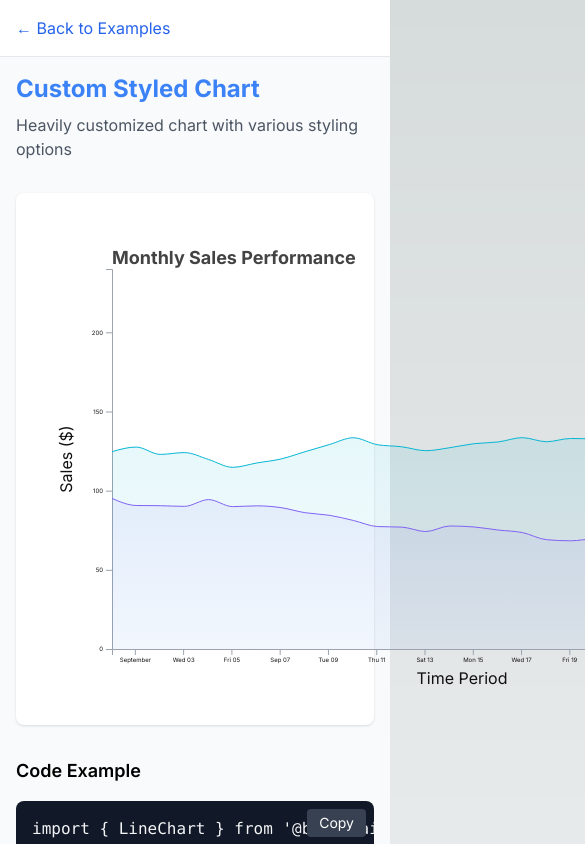
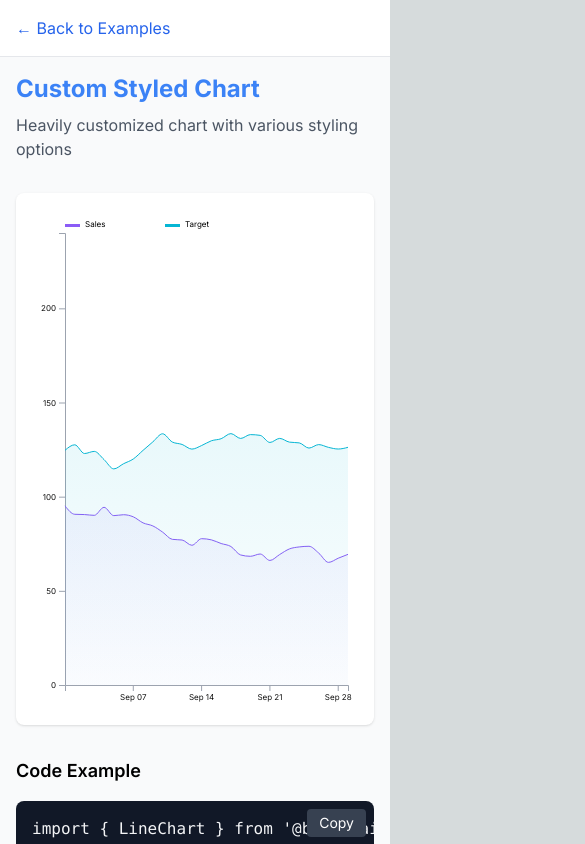
Before and after one commit to taehyeon3657/chartLibrary, a Next.js app in the folder apps/playground/: page /examples/line/custom in a window 390 px wide. Shown: the top 844 px of the page, 585 px wide, since content can reach past the window. Built offline with nearby package versions, Linux system fonts and the light colour scheme.

Commit message:
reg: line chart responsive props update

```diff
--- a/apps/playground/src/app/examples/line/custom/page.tsx
+++ b/apps/playground/src/app/examples/line/custom/page.tsx
@@ -17,6 +17,7 @@ export default function CustomExample() {
   config={{
     width: 800,
     height: 500,
+    responsive={true}
 
     // Title styling
     title: 'Monthly Sales Performance',
@@ -65,13 +66,15 @@ export default function CustomExample() {
       description="Heavily customized chart with various styling options"
     >
       <ChartContainer>
+
         <LineChart
           data={data}
+          responsive={true}
           config={{
             width: 800,
             height: 500,
-            title: 'Monthly Sales Performance',
-            titlePosition: 'LEFT',
+
+
             fonts: {
               xAxisTickFontSize: 6,
               yAxisTickFontSize: 6,
@@ -94,8 +97,6 @@ export default function CustomExample() {
             yAxisLabel: 'Sales ($)',
             gridColor: '#e5e7eb',
             axisColor: '#9ca3af',
-            showLegend: true,
-            legendPosition: 'right',
             enableAnimation: false,
             animationDuration: 1200,
             margin: { top: 60, right: 20, bottom: 60, left: 80 }
--- a/apps/playground/src/app/examples/line/responsive/page.tsx
+++ b/apps/playground/src/app/examples/line/responsive/page.tsx
@@ -34,8 +34,9 @@ export default function ResponsiveExample() {
             data={data}
             responsive={true}
             config={{
-              showLegend: true,
-              lineWidth: 2
+              height: 400,
+              showLegend: false,
+              lineWidth: 2,
             }}
           />
         </div>
@@ -47,6 +48,11 @@ export default function ResponsiveExample() {
             <LineChart
               data={data}
               responsive={true}
+              config={{
+                height: 200,
+                showXAxis: false,
+                showLegend: false,
+              }}
             />
           </div>
         </ChartContainer>
@@ -56,6 +62,10 @@ export default function ResponsiveExample() {
             <LineChart
               data={data}
               responsive={true}
+              config={{
+                showXAxis: false,
+                showLegend: false,
+              }}
             />
           </div>
         </ChartContainer>
--- a/packages/charts/src/line/LineChart.ts
+++ b/packages/charts/src/line/LineChart.ts
@@ -19,21 +19,25 @@ export interface RenderContext {
   defs: d3.Selection<SVGDefsElement, unknown, null, undefined>;
 }
 
-/**
- * LineChart 클래스 with 반응형 지원
- */
 export class LineChart extends BaseChart {
+  // 핵심 구성 요소들
   private state: LineChartState;
   private calculator: CoordinateCalculator;
   private renderer: LineChartRenderer;
   private scaleManager: ScaleManager;
   private eventManager: EventManager;
 
+  // 렌더링 컨텍스트
   private renderContext: RenderContext | null = null;
 
-  // 반응형 관련
+  // 반응형 관련 속성
   private resizeObserver: ResizeObserver | null = null;
   private resizeTimeout: NodeJS.Timeout | null = null;
+  private initialConfig: Partial<LineChartConfig>;
+
+  // [설정] 요소들이 커질 수 있는 최대 배율 (Visual Scale Cap)
+  // 화면이 아무리 커져도 선 두께나 폰트는 1.25배까지만 커짐 (너무 거대해짐 방지)
+  private readonly MAX_SCALE = 1.25;
 
   constructor(container: HTMLElement, config: Partial<LineChartConfig> = {}) {
     const defaultConfig: Partial<LineChartConfig> = {
@@ -62,6 +66,7 @@ export class LineChart extends BaseChart {
 
     const mergedConfig = { ...defaultConfig, ...config };
 
+    // Title/Legend Top 여백 자동 보정
     if (mergedConfig.title &&
         (mergedConfig.legendPosition === 'top' || !mergedConfig.legendPosition) &&
         mergedConfig.showLegend !== false) {
@@ -73,7 +78,14 @@ export class LineChart extends BaseChart {
       }
     }
 
-    super(container, { ...defaultConfig, ...config });
+    super(container, mergedConfig);
+
+    // 초기 설정 백업 (비율 계산 기준)
+    this.initialConfig = { ...mergedConfig };
+
+    // [중요] 스크롤 방지 설정
+    this.container.style.position = 'relative';
+    this.container.style.overflow = 'hidden'; // 무조건 숨김
 
     this.state = new LineChartState();
     this.calculator = new CoordinateCalculator(this.state, this.config as LineChartConfig);
@@ -99,100 +111,138 @@ export class LineChart extends BaseChart {
 
     this.setupEventForwarding();
 
-    // 반응형 설정
     if ((this.config as LineChartConfig).responsive) {
       this.setupResponsive();
     }
   }
 
   // ============================================
-  // 반응형 처리
+  // 반응형 처리 로직 (스크롤 없이 Fit 모드)
   // ============================================
 
   private setupResponsive(): void {
     if (typeof ResizeObserver === 'undefined') {
-      console.warn('ResizeObserver is not supported in this browser');
+      console.warn('ResizeObserver is not supported');
       return;
     }
 
     this.resizeObserver = new ResizeObserver((entries) => {
-      if (this.resizeTimeout) {
-        clearTimeout(this.resizeTimeout);
+      if (this.resizeTimeout) clearTimeout(this.resizeTimeout);
+
+      for (const entry of entries) {
+        const { width, height } = entry.contentRect;
+        if (width > 0 && height > 0) {
+          this.handleResize(width, height);
+        }
       }
 
-      this.resizeTimeout = setTimeout(() => {
-        for (const entry of entries) {
-          const { width, height } = entry.contentRect;
-
-          if (width > 0 && height > 0) {
-            this.handleResize(width, height);
-          }
-        }
-      }, 100); // 디바운스 100ms
     });
 
     this.resizeObserver.observe(this.container);
   }
 
-  private handleResize(width: number, height: number): void {
-    const margin = this.config.margin || { top: 20, right: 20, bottom: 40, left: 60 };
+  private handleResize(containerWidth: number, containerHeight: number): void {
+    const baseWidth = this.initialConfig.width || 600;
 
-    const minWidth = 300;
-    const minHeight = 200;
 
-    const newWidth = Math.max(minWidth, width);
-    const newHeight = Math.max(minHeight, height);
+    const rawWidthRatio = containerWidth / baseWidth;
 
-    this.updateConfig({
-      width: newWidth,
-      height: newHeight,
-      fonts: this.calculateResponsiveFonts(newWidth, newHeight),
-      dotRadius: this.calculateResponsiveDotRadius(newWidth, newHeight),
-      lineWidth: this.calculateResponsiveLineWidth(newWidth, newHeight)
-    });
+
+    const clampedScale = Math.min(rawWidthRatio, this.MAX_SCALE);
+
+
+    const finalChartWidth = containerWidth;
+
+    this.container.style.overflow = 'hidden';
+
+    const targetHeight = this.initialConfig.height ?? containerHeight;
+
+    const responsiveConfig = this.calculateResponsiveConfig(
+      clampedScale,
+      targetHeight,
+      finalChartWidth
+    );
+
+
+    this.updateConfig(responsiveConfig);
 
     if (this.state.isChartRendered()) {
       this.update();
     }
   }
 
-  private calculateResponsiveFonts(width: number, height: number) {
-    const baseWidth = 600;
-    const baseHeight = 400;
+  private calculateResponsiveConfig(
+    scale: number,
+    height: number,
+    actualChartWidth: number
+  ): Partial<LineChartConfig> {
 
-    const widthRatio = width / baseWidth;
-    const heightRatio = height / baseHeight;
-    const scale = Math.min(widthRatio, heightRatio, 1.5);
-
-    const fonts = this.config.fonts || {};
+    const fonts = this.calculateResponsiveFonts(scale);
+    const margin = this.calculateResponsiveMargin(scale);
+    const lineVisuals = this.calculateResponsiveLineVisuals(scale);
 
     return {
-      xAxisTickFontSize: Math.max(8, Math.round((Number(fonts.xAxisTickFontSize) || 12) * scale)),
-      yAxisTickFontSize: Math.max(8, Math.round((Number(fonts.yAxisTickFontSize) || 12) * scale)),
-      xAxisLabelFontSize: Math.max(10, Math.round((Number(fonts.xAxisLabelFontSize) || 12) * scale)),
-      yAxisLabelFontSize: Math.max(10, Math.round((Number(fonts.yAxisLabelFontSize) || 12) * scale)),
-      legendFontSize: Math.max(8, Math.round((Number(fonts.legendFontSize) || 12) * scale)),
-      titleFontSize: Math.max(12, Math.round((Number(fonts.titleFontSize) || 16) * scale)),
-      valueFontSize: Math.max(8, Math.round((Number(fonts.valueFontSize) || 11) * scale))
+      width: actualChartWidth, // 컨테이너에 딱 맞는 너비
+      height,
+      margin,
+      fonts,
+      ...lineVisuals
     };
   }
 
-  private calculateResponsiveDotRadius(width: number, height: number): number {
-    const baseWidth = 600;
-    const scale = Math.min(width / baseWidth, 1.5);
-    const baseDotRadius = (this.config as LineChartConfig).dotRadius || 4;
-    return Math.max(2, Math.round(baseDotRadius * scale));
+  /**
+   * 선 두께, 점 크기 등 시각적 요소 계산
+   */
+  private calculateResponsiveLineVisuals(scale: number) {
+    const config = this.initialConfig;
+
+    const initialLineWidth = config.lineWidth ?? 2;
+    const initialDotRadius = config.dotRadius ?? 4;
+
+    return {
+      // 비율에 따라 커지거나 작아짐 (단, scale이 MAX_SCALE로 제한되어 있음)
+      lineWidth: Math.max(1, initialLineWidth * scale),
+      dotRadius: Math.max(2, initialDotRadius * scale)
+    };
   }
 
-  private calculateResponsiveLineWidth(width: number, height: number): number {
-    const baseWidth = 600;
-    const scale = Math.min(width / baseWidth, 1.5);
-    const baseLineWidth = (this.config as LineChartConfig).lineWidth || 2;
-    return Math.max(1, Math.round(baseLineWidth * scale));
+  private calculateResponsiveFonts(scale: number) {
+    const initialFonts = this.initialConfig.fonts || {};
+    const defaults = {
+      xAxisTickFontSize: 10,
+      yAxisTickFontSize: 10,
+      xAxisLabelFontSize: 16,
+      yAxisLabelFontSize: 16,
+      legendFontSize: 8,
+      titleFontSize: 18,
+      valueFontSize: 12,
+    };
+
+    return {
+      xAxisTickFontSize: Math.max(8, Math.round(Number(initialFonts.xAxisTickFontSize ?? defaults.xAxisTickFontSize) * scale)),
+      yAxisTickFontSize: Math.max(8, Math.round(Number(initialFonts.yAxisTickFontSize ?? defaults.yAxisTickFontSize) * scale)),
+      xAxisLabelFontSize: Math.max(10, Math.round(Number(initialFonts.xAxisLabelFontSize ?? defaults.xAxisLabelFontSize) * scale)),
+      yAxisLabelFontSize: Math.max(10, Math.round(Number(initialFonts.yAxisLabelFontSize ?? defaults.yAxisLabelFontSize) * scale)),
+      legendFontSize: Math.max(8, Math.round(Number(initialFonts.legendFontSize ?? defaults.legendFontSize) * scale)),
+      titleFontSize: Math.max(12, Math.round(Number(initialFonts.titleFontSize ?? defaults.titleFontSize) * scale)),
+      valueFontSize: Math.max(8, Math.round(Number(initialFonts.valueFontSize ?? defaults.valueFontSize) * scale)),
+    };
   }
 
+  private calculateResponsiveMargin(scale: number) {
+    const initialMargin = this.initialConfig.margin || { top: 20, right: 20, bottom: 40, left: 60 };
+    return {
+      // 마진도 비율에 맞춰 줄어들거나 커짐
+      top: Math.max(10, Math.round(initialMargin.top * scale)),
+      right: Math.max(10, Math.round(initialMargin.right * scale)),
+      bottom: Math.max(20, Math.round(initialMargin.bottom * scale)),
+      left: Math.max(30, Math.round(initialMargin.left * scale))
+    };
+  }
+
+
   // ============================================
-  // 공개 API
+  // 공개 API 메서드들
   // ============================================
 
   public setData(data: ChartDataPoint[]): this {
@@ -204,17 +254,21 @@ export class LineChart extends BaseChart {
 
     const processedData = DataProcessor.process(data, { sort: true, sortBy: 'x' });
     this.state.setData(processedData);
-
     this.scaleManager.setData(processedData, this.state.getGroups());
 
     const scales = this.createScales();
     this.state.setScales(scales);
+    this.eventManager.updateData(processedData);
 
-    this.eventManager.updateData(processedData);
+    // 데이터가 변경되면 현재 컨테이너 크기에 맞춰 다시 계산
+    if ((this.config as LineChartConfig).responsive && this.container.clientWidth > 0) {
+      this.handleResize(this.container.clientWidth, this.container.clientHeight);
+    }
 
     return this;
   }
 
+  // ... (이하 render, update, toggleGroup 등 기존 로직 동일)
   public render(): this {
     if (this.state.isEmpty()) {
       console.warn('No data to render');
@@ -224,13 +278,12 @@ export class LineChart extends BaseChart {
     try {
       this.renderContext = this.renderer.render();
     } catch (error) {
-      console.error('Renderer.render() failed:', error);
+      console.error('❌ Renderer.render() failed:', error);
       throw error;
     }
 
     this.setupInteractions();
     this.state.setRendered(true);
-
     this.emit('rendered', { chart: this });
     return this;
   }
@@ -277,7 +330,6 @@ export class LineChart extends BaseChart {
     });
 
     this.calculator = new CoordinateCalculator(this.state, this.config as LineChartConfig);
-
     this.renderer = new LineChartRenderer(
       this.container,
       this.state,
@@ -287,10 +339,6 @@ export class LineChart extends BaseChart {
 
     return this;
   }
-
-  // ============================================
-  // 헬퍼
-  // ============================================
 
   public getState(): any {
     return this.state.getSnapshot();
@@ -307,10 +355,6 @@ export class LineChart extends BaseChart {
   public getDataStats(): any {
     return this.state.getDataExtent();
   }
-
-  // ============================================
-  // 내부
-  // ============================================
 
   private createScales() {
     const scaleType = this.state.getScaleType();
@@ -333,14 +377,12 @@ export class LineChart extends BaseChart {
 
   private setupInteractions(): void {
     if (!this.renderContext) return;
-
     this.eventManager.setup(this.container, this.state.getData());
     this.setupHitTesting();
 
     if ((this.config as LineChartConfig).showTooltip) {
       this.setupTooltipEvents();
     }
-
     if ((this.config as LineChartConfig).showLegend) {
       this.setupLegendEvents();
     }
@@ -349,19 +391,16 @@ export class LineChart extends BaseChart {
   private setupHitTesting(): void {
     (this.eventManager as any).findDataAtPosition = (event: { clientX: number; clientY: number }) => {
       if (!this.renderContext) return null;
-
       const rect = this.container.getBoundingClientRect();
       const margin = this.config.margin || { top: 20, right: 20, bottom: 40, left: 60 };
       const x = event.clientX - rect.left - margin.left;
       const y = event.clientY - rect.top - margin.top;
-
       return this.calculator.findDataAtPosition(x, y);
     };
   }
 
   private setupTooltipEvents(): void {
     if (!this.renderContext) return;
-
     const config = this.config as LineChartConfig;
     const tooltip = this.setupTooltip();
 
@@ -372,24 +411,13 @@ export class LineChart extends BaseChart {
           ? config.customTooltip(data)
           : this.createDefaultTooltipContent(data);
 
-        tooltip
-          .style('visibility', 'visible')
-          .html(tooltipContent);
+        tooltip.style('visibility', 'visible').html(tooltipContent);
       })
       .on('mousemove', (event) => {
         const containerBounds = this.container.getBoundingClientRect();
         const tooltipBounds = tooltip.node()?.getBoundingClientRect() || { width: 0, height: 0 };
-
-        const position = this.calculateTooltipPosition(
-          event,
-          tooltipBounds.width,
-          tooltipBounds.height,
-          containerBounds
-        );
-
-        tooltip
-          .style('left', position.x + 'px')
-          .style('top', position.y + 'px');
+        const position = this.calculateTooltipPosition(event, tooltipBounds.width, tooltipBounds.height, containerBounds);
+        tooltip.style('left', position.x + 'px').style('top', position.y + 'px');
       })
       .on('mouseleave', () => {
         tooltip.style('visibility', 'hidden');
@@ -398,23 +426,18 @@ export class LineChart extends BaseChart {
 
   private setupLegendEvents(): void {
     if (!this.renderContext) return;
-
     this.renderContext.svg.selectAll('.legend-item')
       .on('click', (event: any) => {
         const group = event.currentTarget.getAttribute('data-group');
-        if (group) {
-          this.toggleGroup(group);
-        }
+        if (group) this.toggleGroup(group);
       });
   }
 
   private createDefaultTooltipContent(data: ProcessedDataPoint): string {
     const config = this.config as LineChartConfig;
-
     const dateStr = config.tooltipDateFormat
       ? d3.timeFormat(config.tooltipDateFormat)(data.parsedDate)
       : data.parsedDate.toLocaleDateString();
-
     const valueStr = config.tooltipValueFormat
       ? d3.format(config.tooltipValueFormat)(data.y)
       : data.y.toString();
@@ -426,23 +449,11 @@ export class LineChart extends BaseChart {
     `;
   }
 
-  private calculateTooltipPosition(
-    event: MouseEvent,
-    tooltipWidth: number,
-    tooltipHeight: number,
-    containerBounds: DOMRect
-  ): { x: number; y: number } {
+  private calculateTooltipPosition(event: MouseEvent, tooltipWidth: number, tooltipHeight: number, containerBounds: DOMRect): { x: number; y: number } {
     let x = event.clientX + 10;
     let y = event.clientY - 10;
-
-    if (x + tooltipWidth > window.innerWidth) {
-      x = event.clientX - tooltipWidth - 10;
-    }
-
-    if (y - tooltipHeight < 0) {
-      y = event.clientY + 20;
-    }
-
+    if (x + tooltipWidth > window.innerWidth) x = event.clientX - tooltipWidth - 10;
+    if (y - tooltipHeight < 0) y = event.clientY + 20;
     return { x, y };
   }
 
@@ -454,24 +465,18 @@ export class LineChart extends BaseChart {
   }
 
   public destroy(): void {
-    // ResizeObserver 정리
     if (this.resizeObserver) {
       this.resizeObserver.disconnect();
       this.resizeObserver = null;
     }
-
     if (this.resizeTimeout) {
       clearTimeout(this.resizeTimeout);
-      this.resizeTimeout = null;
     }
-
     this.eventManager.destroy();
-
     if (this.renderContext) {
       this.renderContext.svg.remove();
       this.renderContext = null;
     }
-
     this.removeAllListeners();
     this.state.setRendered(false);
   }
```
